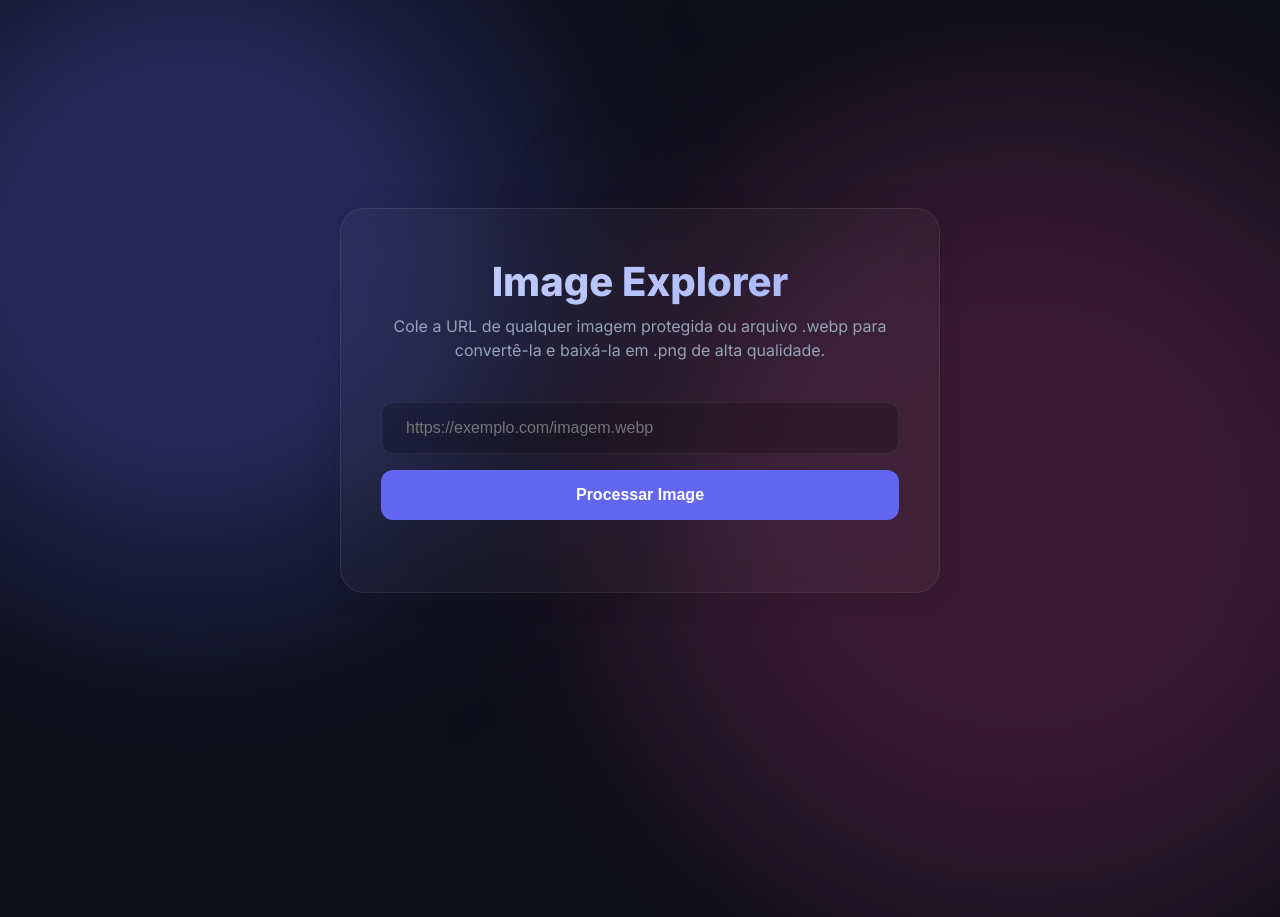
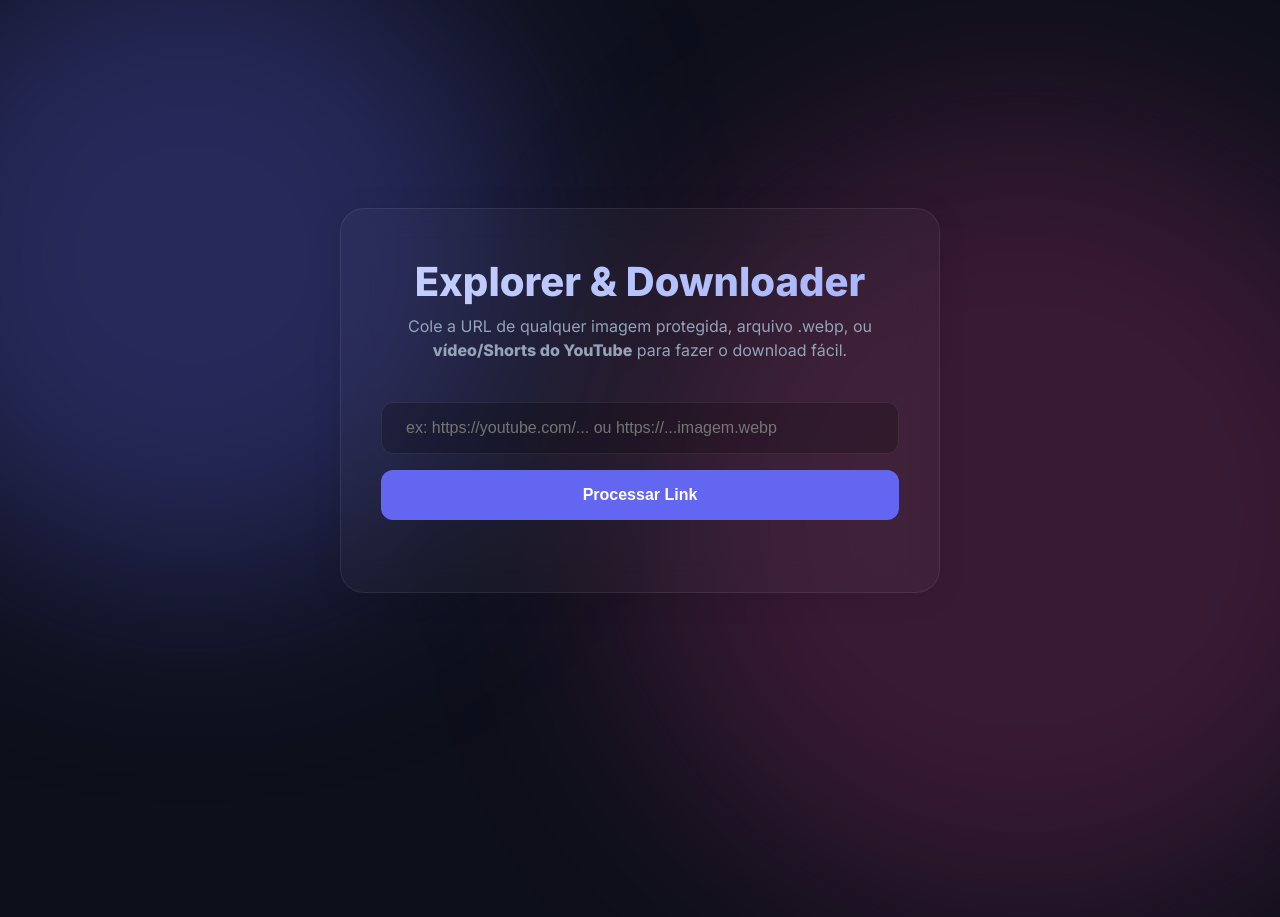
Before and after one commit to MatheusAraujoMacedo/GhostFetch-Image, a Flask app: page / in a window 1280 px wide; the page is wider, and only the part inside the window is pictured. Run offline with Flask 3, Linux system fonts and the light colour scheme.

Commit message:
Adicionando extenção para dowload de videos do youtube

```diff
--- a/app.py
+++ b/app.py
@@ -3,6 +3,9 @@ from flask_cors import CORS
 import requests
 from io import BytesIO
 from PIL import Image
+import yt_dlp
+import tempfile
+import os
 
 app = Flask(__name__)
 CORS(app)
@@ -53,5 +56,47 @@ def download_image():
     except Exception as e:
         return jsonify({'error': f'Error processing image: {str(e)}'}), 500
 
+@app.route('/api/download/youtube', methods=['POST'])
+def download_youtube():
+    data = request.get_json()
+    if not data or 'url' not in data:
+        return jsonify({'error': 'URL is required'}), 400
+
+    url = data['url']
+
+    try:
+        temp_dir = tempfile.gettempdir()
+
+        ydl_opts = {
+            # Ao usar apenas 'best', evitamos precisar do ffmpeg instalado no PC para juntar áudio e vídeo
+            'format': 'best[ext=mp4]/best',
+            'outtmpl': os.path.join(temp_dir, 'ytdlp_%(id)s.%(ext)s'),
+            'noplaylist': True,
+            'quiet': True,
+            'restrictfilenames': True
+        }
+
+        with yt_dlp.YoutubeDL(ydl_opts) as ydl:
+            info = ydl.extract_info(url, download=True)
+            filename = ydl.prepare_filename(info)
+
+            # Since sometimes it merges into mkv if ffmpeg requires, let's just make sure it returns whatever it generated
+            if not os.path.exists(filename):
+                # if the extension changed because of merge
+                base, _ = os.path.splitext(filename)
+                for ext in ['.mp4', '.mkv', '.webm']:
+                    if os.path.exists(base + ext):
+                        filename = base + ext
+                        break
+
+        # Send file back
+        return send_file(
+            filename,
+            as_attachment=True,
+            download_name=info.get('title', 'video') + os.path.splitext(filename)[1]
+        )
+    except Exception as e:
+        return jsonify({'error': f'Failed to process YouTube video: {str(e)}'}), 500
+
 if __name__ == '__main__':
     app.run(debug=True, port=5000)
--- a/requirements.txt
+++ b/requirements.txt
@@ -2,3 +2,4 @@ Flask
 requests
 Pillow
 Flask-CORS
+yt-dlp
--- a/static/js/main.js
+++ b/static/js/main.js
@@ -20,9 +20,16 @@ document.addEventListener('DOMContentLoaded', () => {
         previewContainer.classList.add('hidden');
 
         try {
+            const isYouTube = url.includes('youtube.com') || url.includes('youtu.be');
+            const endpoint = isYouTube ? '/api/download/youtube' : '/api/download';
+
+            if (isYouTube) {
+                showStatus('Baixando vídeo do YouTube (isso pode levar alguns minutos dependendo do tamanho)...', 'success');
+            } else {
                 showStatus('Iniciando processamento da imagem...', 'success');
+            }
 
-            const response = await fetch('/api/download', {
+            const response = await fetch(endpoint, {
                 method: 'POST',
                 headers: {
                     'Content-Type': 'application/json'
@@ -32,21 +39,30 @@ document.addEventListener('DOMContentLoaded', () => {
 
             if (!response.ok) {
                 const errorData = await response.json();
-                throw new Error(errorData.error || 'Erro ao processar a imagem. Verifique se o link é válido.');
+                throw new Error(errorData.error || 'Erro ao processar o link. Verifique se o link é válido e público.');
             }
 
             const blob = await response.blob();
-
             const objectUrl = window.URL.createObjectURL(blob);
 
+            if (!isYouTube) {
                 imagePreview.src = objectUrl;
                 previewContainer.classList.remove('hidden');
+            }
 
             const a = document.createElement('a');
             a.style.display = 'none';
             a.href = objectUrl;
 
-            let filename = 'imagem_convertida.png';
+            // Attempt to get filename from content-disposition header if present
+            let filename = isYouTube ? 'video_baixado.mp4' : 'imagem_convertida.png';
+            const disposition = response.headers.get('Content-Disposition');
+            if (disposition && disposition.includes('filename=')) {
+                const match = disposition.match(/filename="?([^"]+)"?/);
+                if (match && match[1]) {
+                    filename = decodeURIComponent(match[1]);
+                }
+            } else if (!isYouTube) {
                 try {
                     const urlObj = new URL(url);
                     const pathname = urlObj.pathname;
@@ -55,6 +71,7 @@ document.addEventListener('DOMContentLoaded', () => {
                         filename = lastPart.split('.')[0] + '.png';
                     }
                 } catch (err) {}
+            }
 
             a.download = filename;
             document.body.appendChild(a);
@@ -64,9 +81,9 @@ document.addEventListener('DOMContentLoaded', () => {
             setTimeout(() => {
                 window.URL.revokeObjectURL(objectUrl);
                 a.remove();
-            }, 1000);
+            }, 5000); // Wait longer for videos
 
-            showStatus('Download e conversão concluídos com sucesso!', 'success');
+            showStatus('Download concluído com sucesso!', 'success');
 
         } catch (error) {
             console.error('Download error:', error);
--- a/templates/index.html
+++ b/templates/index.html
@@ -13,16 +13,16 @@
 
     <div class="container glass-panel">
         <header>
-            <h1>Image Explorer</h1>
-            <p>Cole a URL de qualquer imagem protegida ou arquivo .webp para convertê-la e baixá-la em .png de alta qualidade.</p>
+            <h1>Explorer & Downloader</h1>
+            <p>Cole a URL de qualquer imagem protegida, arquivo .webp, ou <strong>vídeo/Shorts do YouTube</strong> para fazer o download fácil.</p>
         </header>
 
         <main>
             <form id="downloadForm">
                 <div class="input-group">
-                    <input type="url" id="imageUrl" placeholder="https://exemplo.com/imagem.webp" required autocomplete="off">
+                    <input type="url" id="imageUrl" placeholder="ex: https://youtube.com/... ou https://...imagem.webp" required autocomplete="off">
                     <button type="submit" id="submitBtn">
-                        <span class="btn-text">Processar Image</span>
+                        <span class="btn-text">Processar Link</span>
                         <div class="loader hidden" id="spinner"></div>
                     </button>
                 </div>
```
Also changed, not shown: README.md (added). Lines whose indentation alone changed are shown as unchanged.
